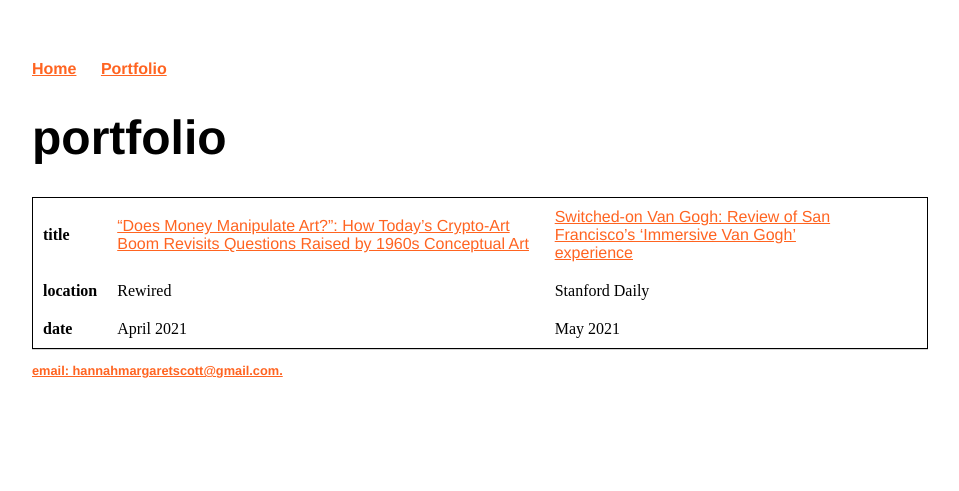
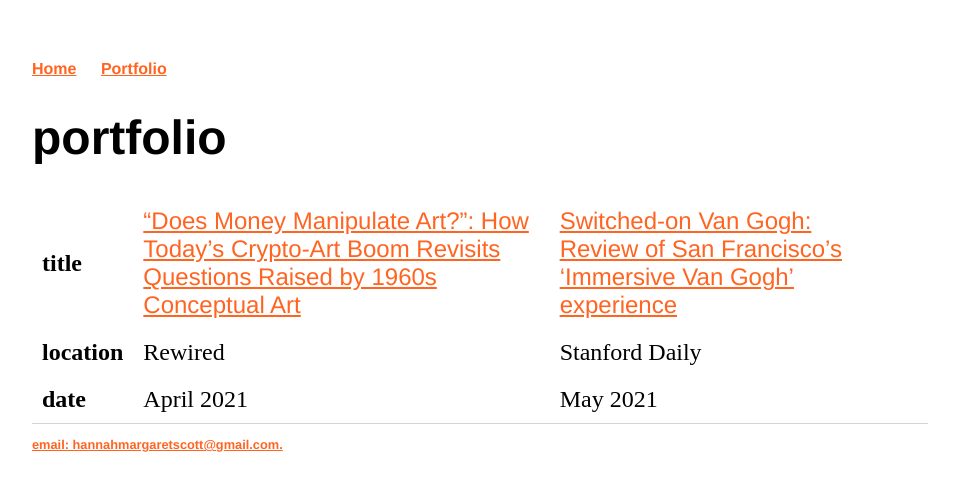
Before and after one commit to hannahmargaretscott/hannahmargaretscott.github.io, a Jekyll site: the page built from portfolio/index.html, in a window 1280 px wide. Shown: the top 491 px of the page, without its empty margins (160-1119 px from the left). Built offline with Jekyll 4.4.1, drawn with Linux system fonts in a browser that asks for light colours.

Commit message:
Update main.css

```diff
--- a/css/main.css
+++ b/css/main.css
@@ -45,7 +45,8 @@
 table {
   width: 100%;
   border-collapse: collapse;
-  border: 1px solid black;
+  border: none;
+  font-size: 1.5em;
 }
 
 th, td {
```
